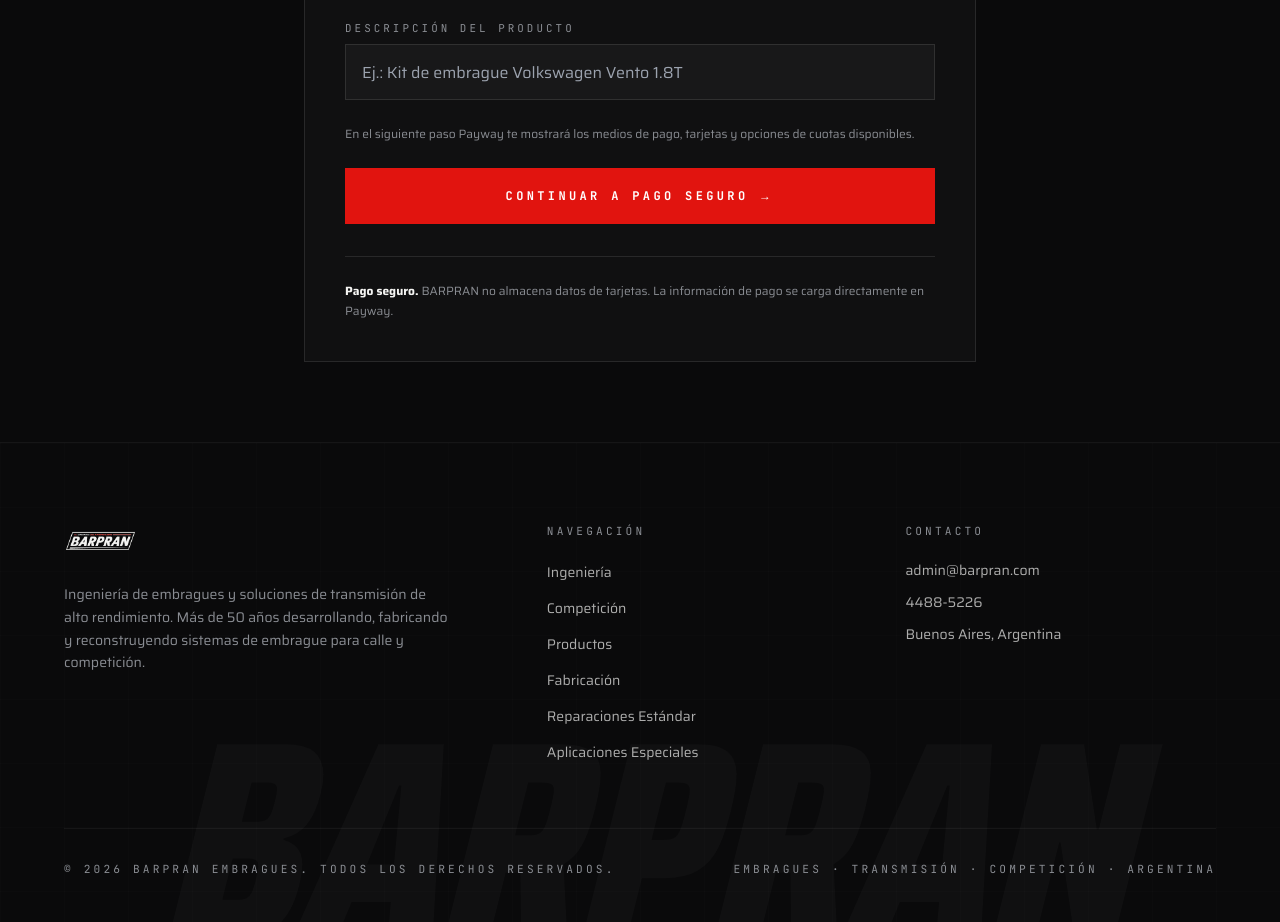
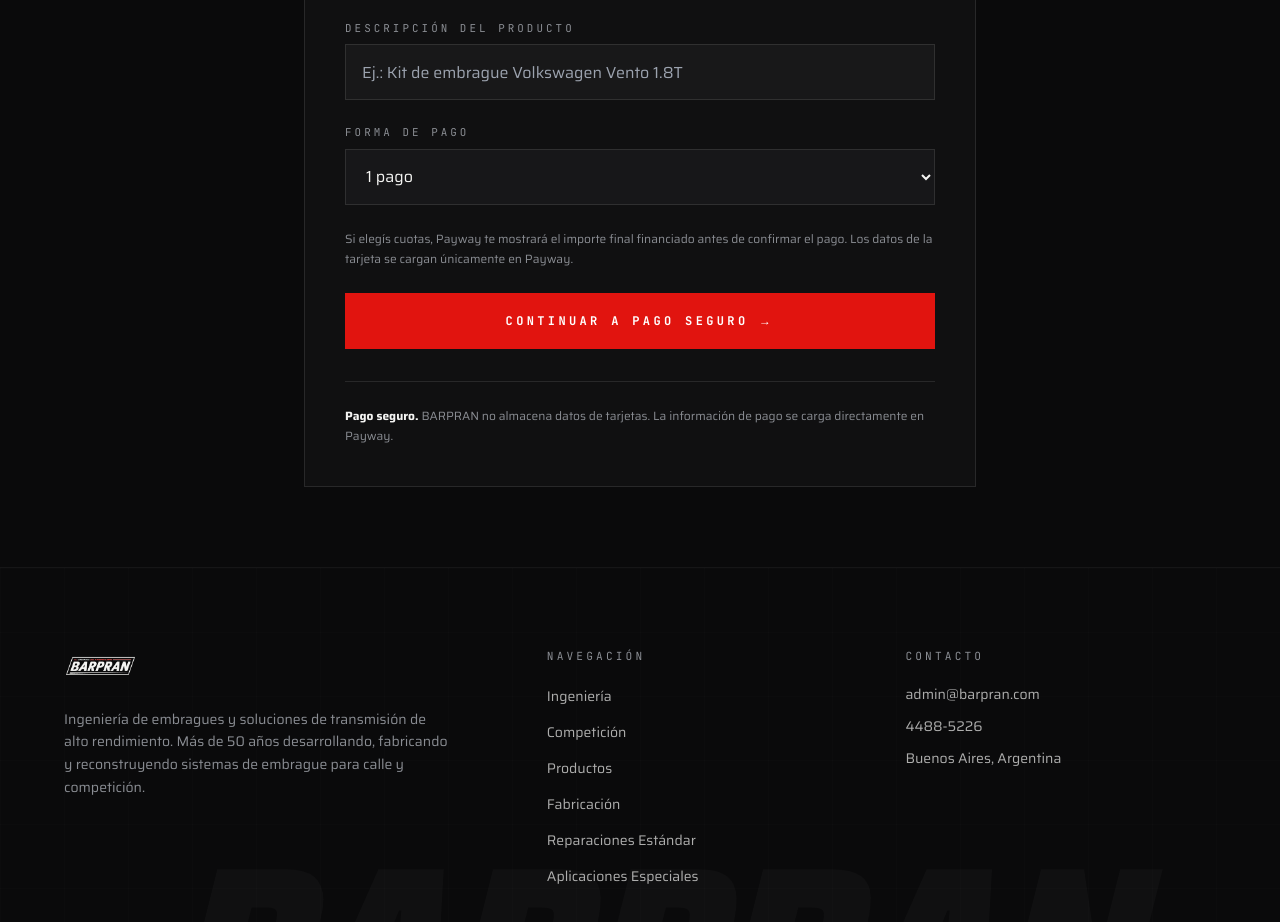
Before and after one commit to barpranembragues/barpran-website, a Next.js app: page /tienda in a window 1280 px wide. Shown: the part 940-1862 px from the top of the page. Built offline with nearby package versions, Linux system fonts and the light colour scheme.

Commit message:
Agregar selector simple de cuotas al checkout

```diff
--- a/src/app/tienda/PaymentForm.tsx
+++ b/src/app/tienda/PaymentForm.tsx
@@ -33,8 +33,21 @@
         />
       </label>
 
+      <label className="grid gap-2">
+        <span className="font-mono text-[0.68rem] uppercase tracking-mega text-ash">Forma de pago</span>
+        <select
+          name="cuotas"
+          defaultValue="1"
+          className="h-14 border border-white/10 bg-[#171719] px-4 text-bone outline-none transition-colors focus:border-barpran"
+        >
+          <option value="1">1 pago</option>
+          <option value="3">3 cuotas</option>
+          <option value="6">6 cuotas</option>
+        </select>
+      </label>
+
       <p className="text-xs leading-5 text-ash">
-        En el siguiente paso Payway te mostrará los medios de pago, tarjetas y opciones de cuotas disponibles.
+        Si elegís cuotas, Payway te mostrará el importe final financiado antes de confirmar el pago. Los datos de la tarjeta se cargan únicamente en Payway.
       </p>
 
       <button
```
